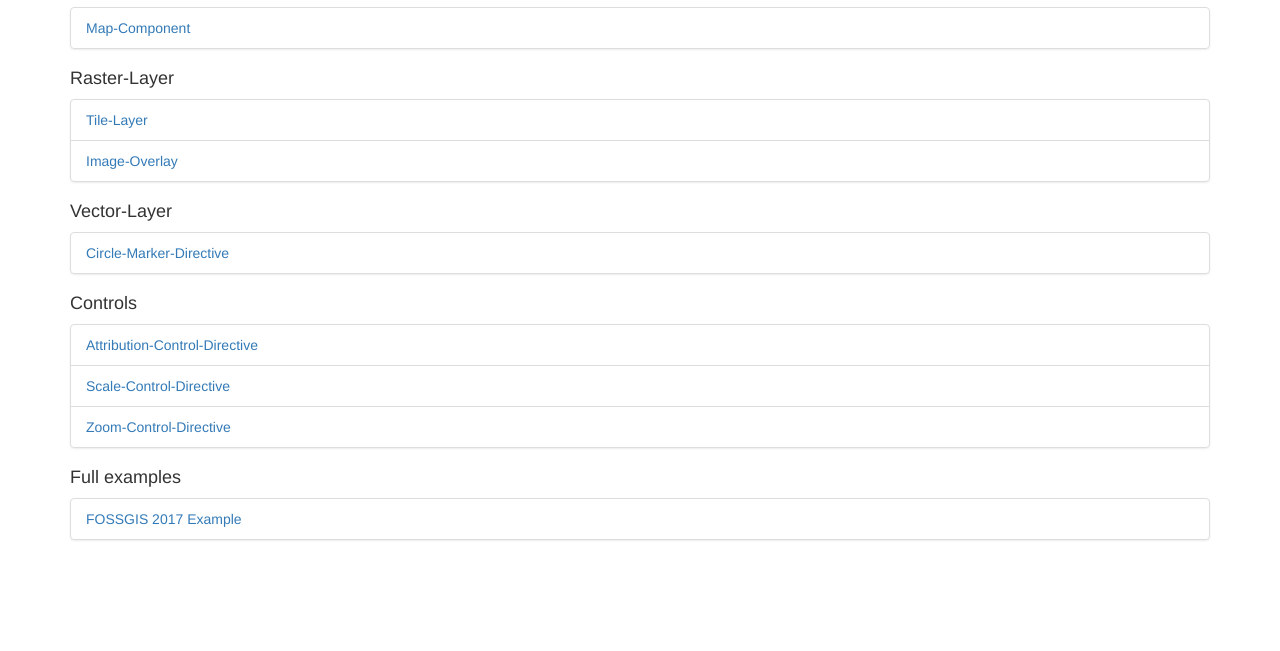
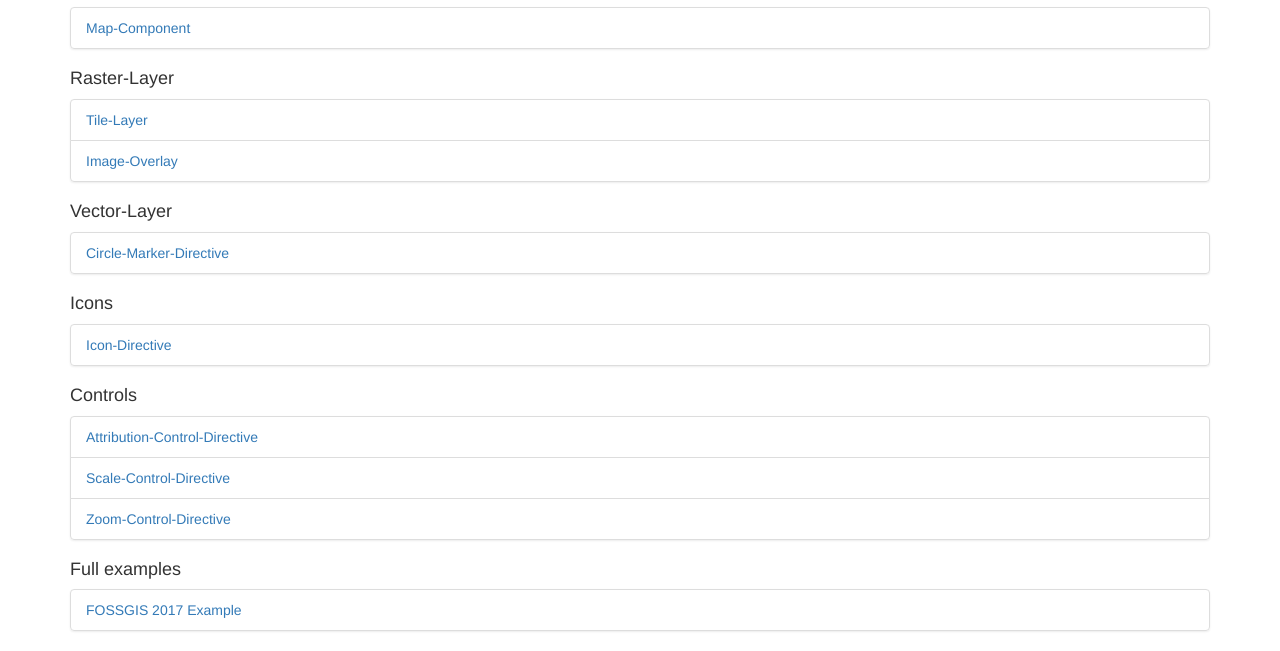
Before and after one commit to yagajs/leaflet-ng2, a website: page examples/index.html in a window 1280 px wide. Shown: the part 163-814 px from the top of the page. Drawn offline with nearby package versions, Linux system fonts and the light colour scheme.

Commit message:
#235: Icon example in index

```diff
--- a/examples/index.html
+++ b/examples/index.html
@@ -40,6 +40,11 @@
         <li class="list-group-item"><a href="./circle-marker-directive">Circle-Marker-Directive</a></li>
     </ul>
 
+    <h4>Icons</h4>
+    <ul class="list-group">
+        <li class="list-group-item"><a href="./icon-directive">Icon-Directive</a></li>
+    </ul>
+
     <h4>Controls</h4>
     <ul class="list-group">
         <li class="list-group-item"><a href="./attribution-control-directive">Attribution-Control-Directive</a></li>
```
